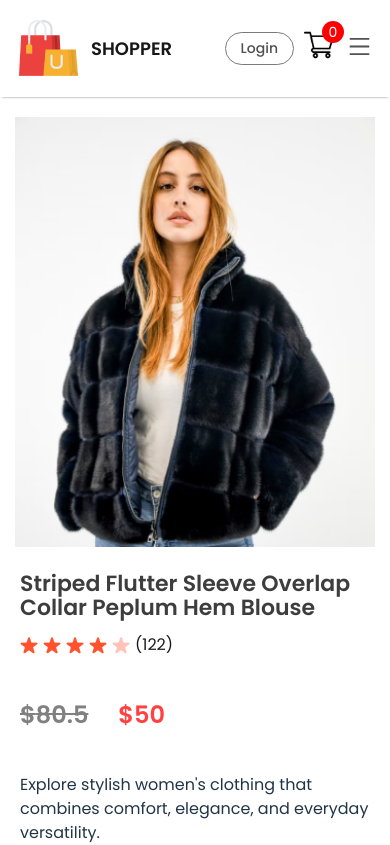
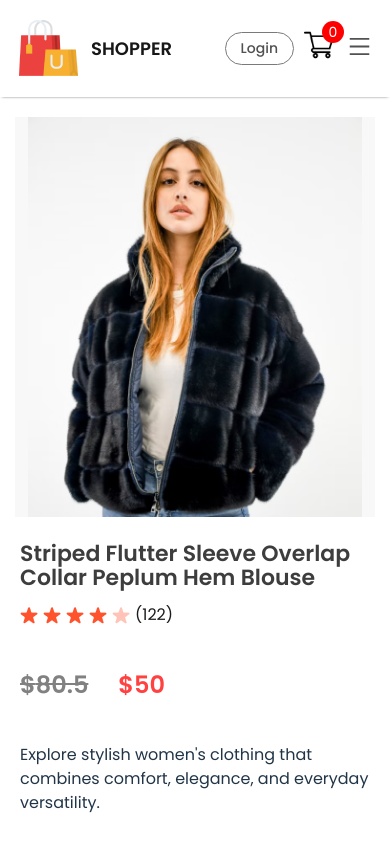
Before and after one commit to Irfanft12/ecommerce-shopper, a React (Vite) app: page /product/1 in a window 390 px wide. Shown: the top 845 px of the page. Built offline with nearby package versions, Linux system fonts and the light colour scheme.

Commit message:
Adjust main image height to 400px
Changed the height of the main product display image.

```diff
--- a/src/components/productDisplay/productDisplay.css
+++ b/src/components/productDisplay/productDisplay.css
@@ -184,11 +184,10 @@
         display: none;
     }
 
-    .product-display-main-image {
+   .product-display-main-image {
         width: 100%;
         max-width: 100%;
-        height: auto;
-        max-height: 550px;
+        height: 400px;
         object-fit: contain;
     }
 
```
